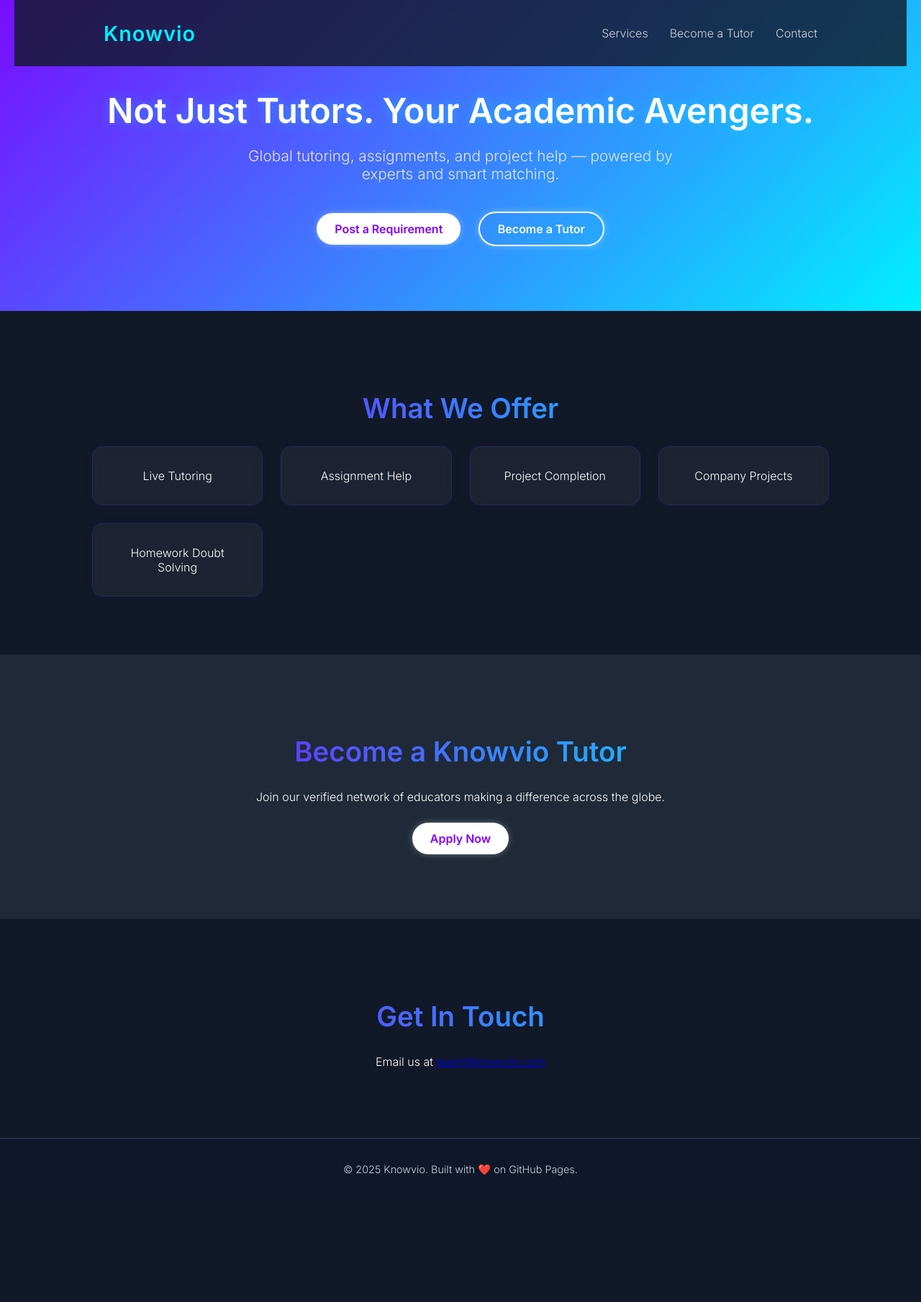
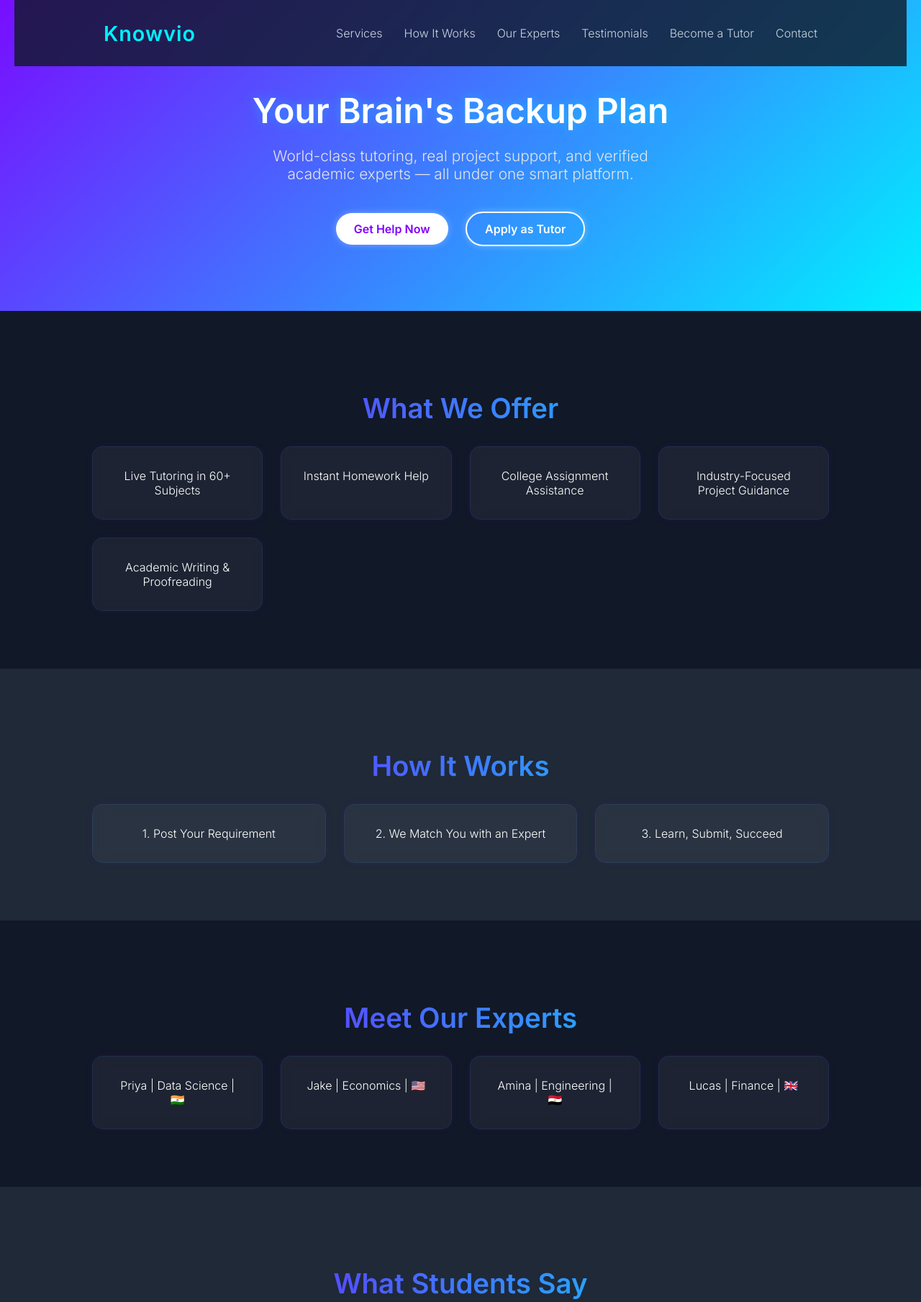
Before and after one commit to HARSHIT4179/knowvio-site, a plain HTML site: page index.html in a window 1280 px wide. Shown: the part 100-1909 px from the top of the page at 72% size. Before the commit the page ends 1768 px from the top, so only its background shows below. Drawn offline with Linux system fonts and the light colour scheme.

Commit message:
Update index.html

```diff
--- a/index.html
+++ b/index.html
@@ -3,7 +3,7 @@
 <head>
   <meta charset="UTF-8" />
   <meta name="viewport" content="width=device-width, initial-scale=1.0" />
-  <title>Knowvio – Academic Help, Globally</title>
+  <title>Knowvio – Global Academic Support</title>
   <link rel="stylesheet" href="style.css" />
   <link href="https://fonts.googleapis.com/css2?family=Inter:wght@300;600&display=swap" rel="stylesheet" />
 </head>
@@ -13,42 +13,73 @@
       <div class="logo">Knowvio</div>
       <ul class="nav-links">
         <li><a href="#services">Services</a></li>
+        <li><a href="#how">How It Works</a></li>
+        <li><a href="#experts">Our Experts</a></li>
+        <li><a href="#testimonials">Testimonials</a></li>
         <li><a href="#join">Become a Tutor</a></li>
         <li><a href="#contact">Contact</a></li>
       </ul>
     </nav>
     <div class="hero-text">
-      <h1>Not Just Tutors. Your Academic Avengers.</h1>
-      <p>Global tutoring, assignments, and project help — powered by experts and smart matching.</p>
-      <a href="#services" class="cta">Post a Requirement</a>
-      <a href="#join" class="cta secondary">Become a Tutor</a>
+      <h1>Your Brain's Backup Plan</h1>
+      <p>World-class tutoring, real project support, and verified academic experts — all under one smart platform.</p>
+      <a href="#services" class="cta">Get Help Now</a>
+      <a href="#join" class="cta secondary">Apply as Tutor</a>
     </div>
   </header>
 
   <section id="services" class="section fade-in">
     <h2>What We Offer</h2>
     <div class="cards">
-      <div class="card">Live Tutoring</div>
-      <div class="card">Assignment Help</div>
-      <div class="card">Project Completion</div>
-      <div class="card">Company Projects</div>
-      <div class="card">Homework Doubt Solving</div>
+      <div class="card">Live Tutoring in 60+ Subjects</div>
+      <div class="card">Instant Homework Help</div>
+      <div class="card">College Assignment Assistance</div>
+      <div class="card">Industry-Focused Project Guidance</div>
+      <div class="card">Academic Writing & Proofreading</div>
+    </div>
+  </section>
+
+  <section id="how" class="section fade-in">
+    <h2>How It Works</h2>
+    <div class="cards">
+      <div class="card">1. Post Your Requirement</div>
+      <div class="card">2. We Match You with an Expert</div>
+      <div class="card">3. Learn, Submit, Succeed</div>
+    </div>
+  </section>
+
+  <section id="experts" class="section fade-in">
+    <h2>Meet Our Experts</h2>
+    <div class="cards">
+      <div class="card">Priya | Data Science | 🇮🇳</div>
+      <div class="card">Jake | Economics | 🇺🇸</div>
+      <div class="card">Amina | Engineering | 🇪🇬</div>
+      <div class="card">Lucas | Finance | 🇬🇧</div>
+    </div>
+  </section>
+
+  <section id="testimonials" class="section fade-in">
+    <h2>What Students Say</h2>
+    <div class="cards">
+      <div class="card">"Knowvio saved me before my deadline. Amazing experience!" – Riya (Delhi)</div>
+      <div class="card">"I got matched to a PhD tutor in minutes. Unreal." – Mike (NYC)</div>
+      <div class="card">"Best platform for remote project support hands down." – Arjun (Bangalore)</div>
     </div>
   </section>
 
   <section id="join" class="section fade-in">
     <h2>Become a Knowvio Tutor</h2>
-    <p>Join our verified network of educators making a difference across the globe.</p>
+    <p>Work flexibly, impact globally. Join 150+ verified experts delivering meaningful learning across time zones.</p>
     <a href="#" class="cta">Apply Now</a>
   </section>
 
   <section id="contact" class="section fade-in">
-    <h2>Get In Touch</h2>
-    <p>Email us at <a href="mailto:team@knowvio.com">team@knowvio.com</a></p>
+    <h2>Contact Us</h2>
+    <p>For support or partnerships, reach us at <a href="mailto:team@knowvio.com">team@knowvio.com</a></p>
   </section>
 
   <footer>
-    <p>© 2025 Knowvio. Built with ❤️ on GitHub Pages.</p>
+    <p>© 2025 Knowvio. All rights reserved. Powered by students, loved by learners.</p>
   </footer>
 
   <script>
```
